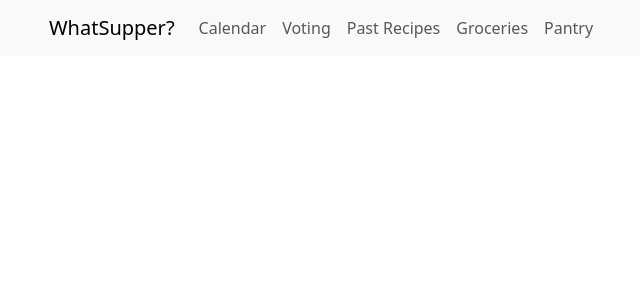
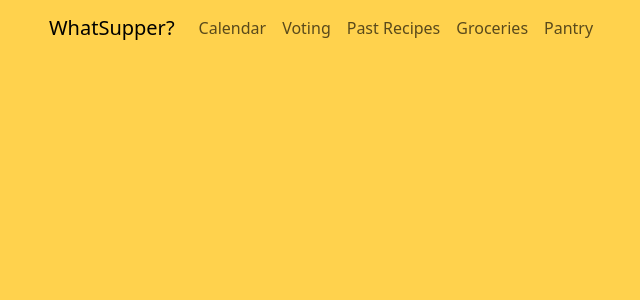
Before and after one commit to xzus/WhatSupper, a React (Create React App) app in the folder frontend/: page / in a window 1280 px wide. Shown: the top 300 px of the page, without its empty margins (33-673 px from the left). Built offline with nearby package versions, Linux system fonts and the light colour scheme.

Commit message:
updated styles for color to match sketch

```diff
--- a/frontend/src/App.css
+++ b/frontend/src/App.css
@@ -1,5 +1,7 @@
 .App {
   text-align: center;
+  background-color: #FFD24D;
+  height: 100vh;
 }
 
 .App-logo {
--- a/frontend/src/components/NavBar.js
+++ b/frontend/src/components/NavBar.js
@@ -5,7 +5,7 @@ import {Navbar, NavDropdown, Container, Nav} from "react-bootstrap";
 
 const NavBar = (props) => {
     return(
-        <Navbar bg="light" expand="lg">
+        <Navbar bg="#FFD24D" expand="lg">
         <Container>
         {/* <Navbar.Brand href="#home">
             <img
```
